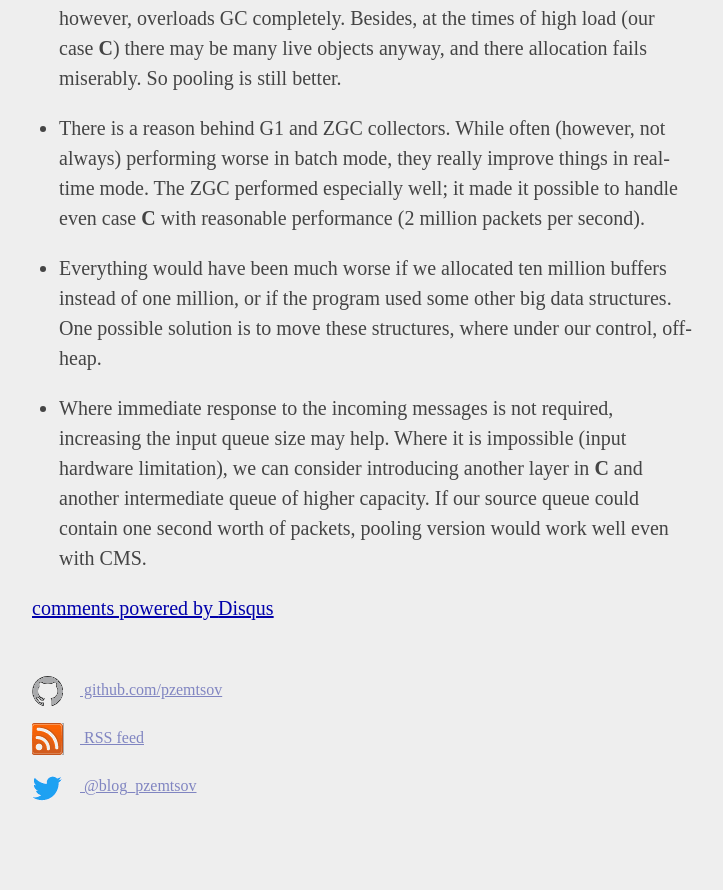
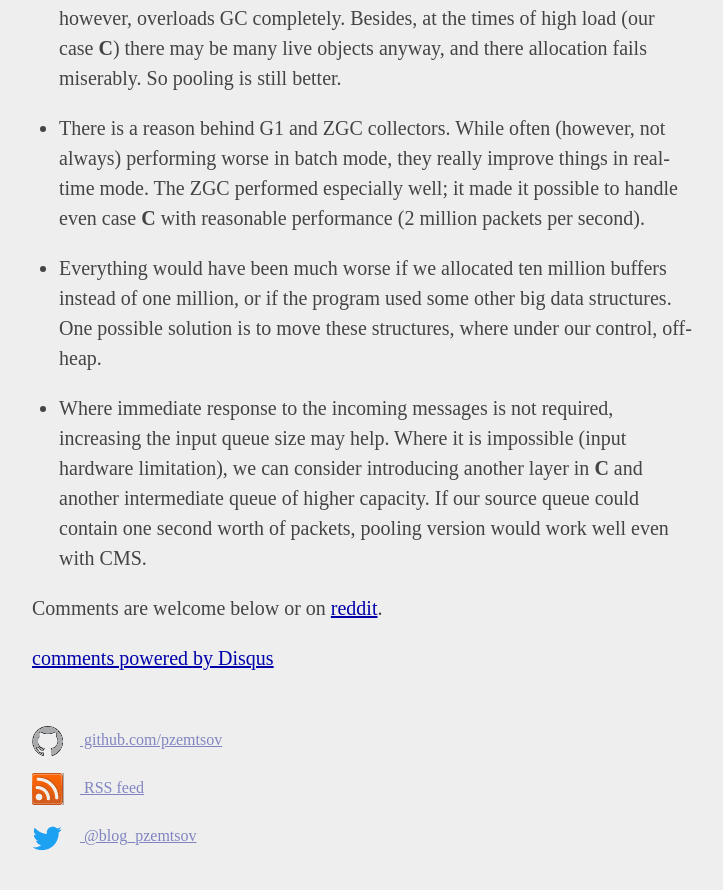
Before and after one commit to pzemtsov/pzemtsov.github.io, a Jekyll site: the page built from _posts/2019-01-17-allocate-or-pool.md, in a window 1280 px wide and 900 px high, scrolled down 22726 px. Shown: the top 890 px of the window, without its empty margins (278-1001 px from the left). Built offline with Jekyll 4.4.1, drawn with Linux system fonts in a browser that asks for light colours; nearby versions of some CDN libraries; before the commit the page ends 23576 px from its top, so only the background shows below that.

Commit message:
Added reddit link

```diff
--- a/_posts/2019-01-17-allocate-or-pool.md
+++ b/_posts/2019-01-17-allocate-or-pool.md
@@ -764,3 +764,5 @@ Conclusions
   size may help. Where it is impossible (input hardware limitation), we can consider introducing
   another layer in **C** and another intermediate queue of higher capacity. If our source queue
   could contain one second worth of packets, pooling version would work well even with CMS.
+
+Comments are welcome below or on [reddit](https://www.reddit.com/r/java/comments/ahaedh/to_allocate_or_to_pool/).
```
